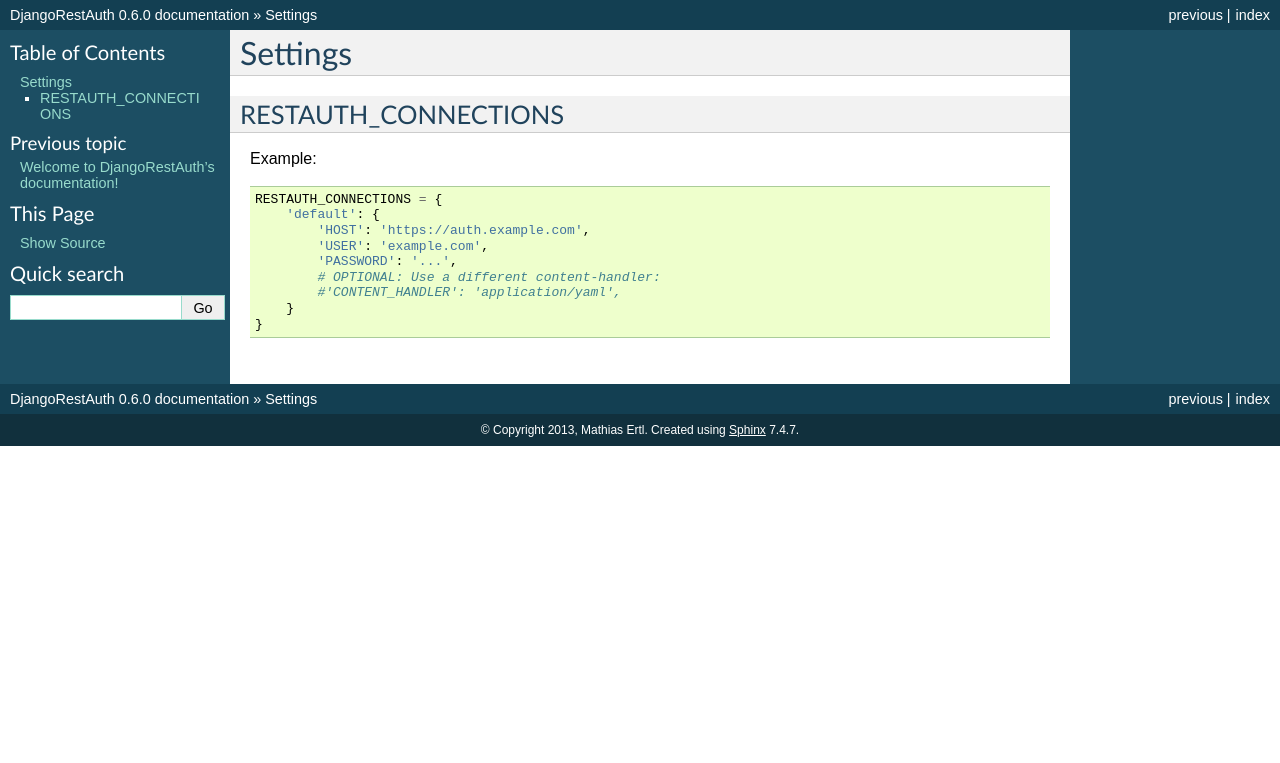
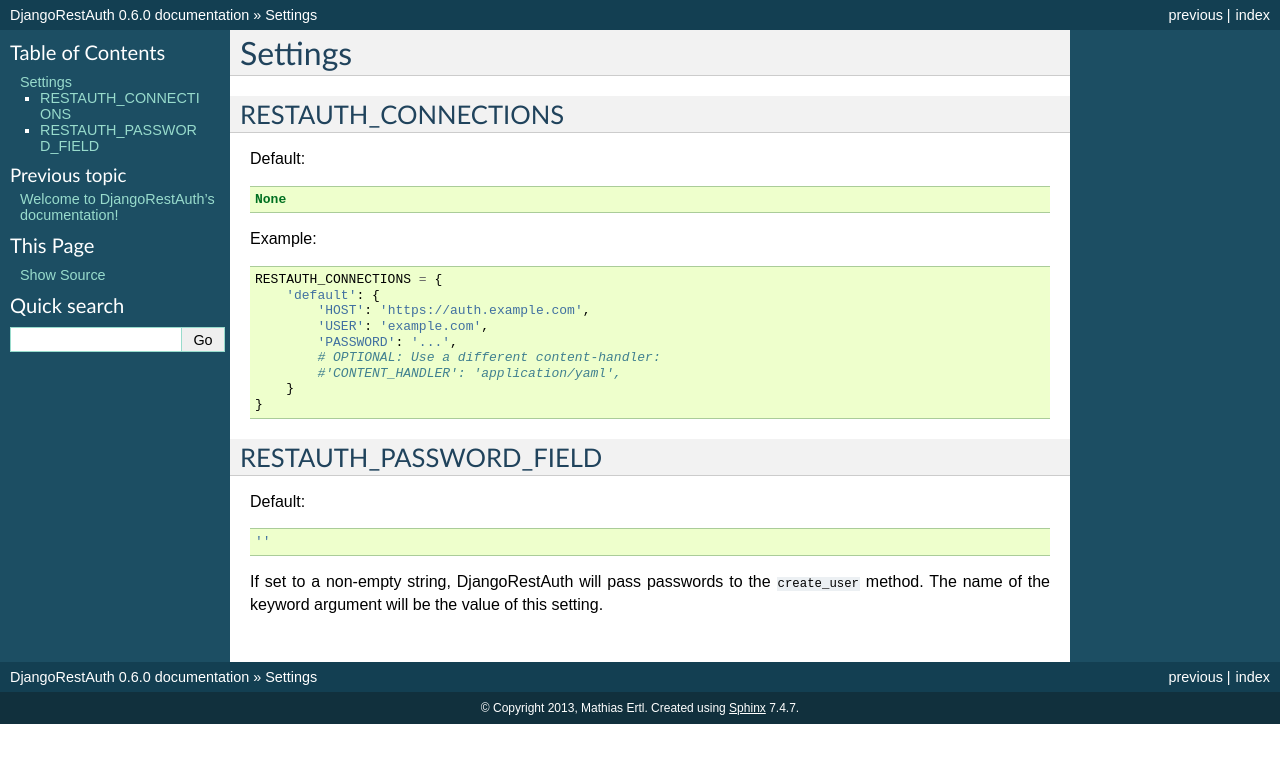
Before and after one commit to RestAuth/django, a Sphinx documentation site: the page built from doc/source/settings.rst, in a window 1280 px wide. Shown: the top 763 px of the page. Built offline with Sphinx 7.4.7, drawn with Linux system fonts in a browser that asks for light colours.

Commit message:
add the RESTAUTH_PASSWORD_FIELD

```diff
--- a/doc/source/settings.rst
+++ b/doc/source/settings.rst
@@ -5,6 +5,10 @@
 
 RESTAUTH_CONNECTIONS
 ____________________
+
+Default::
+
+   None
 
 Example:
 
@@ -19,3 +23,16 @@
            #'CONTENT_HANDLER': 'application/yaml',
        }
    }
+
+.. _settings-restauth_password_field:
+
+RESTAUTH_PASSWORD_FIELD
+_______________________
+
+Default::
+
+   ''
+
+If set to a non-empty string, DjangoRestAuth will pass passwords to the
+``create_user`` method. The name of the keyword argument will be the value
+of this setting.
```
Also changed, not shown: 2 other files.
